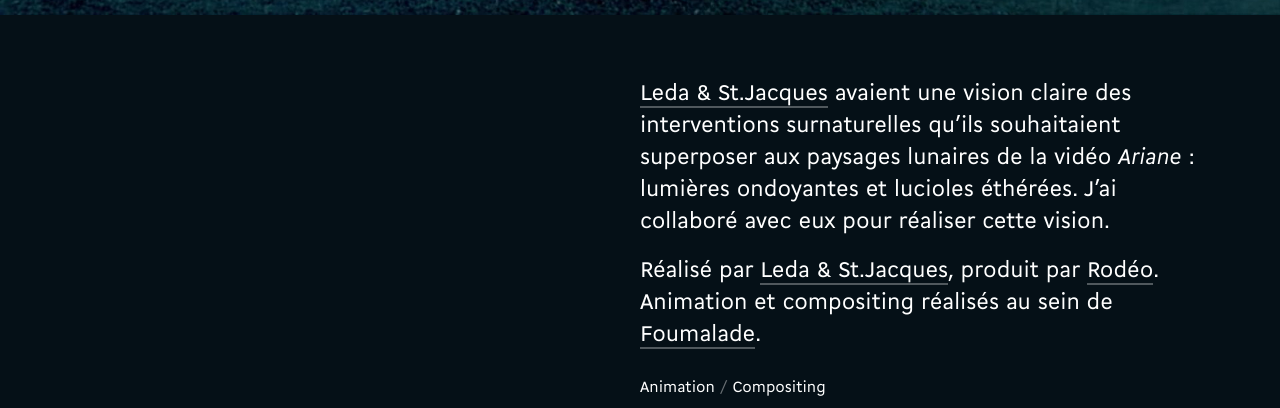
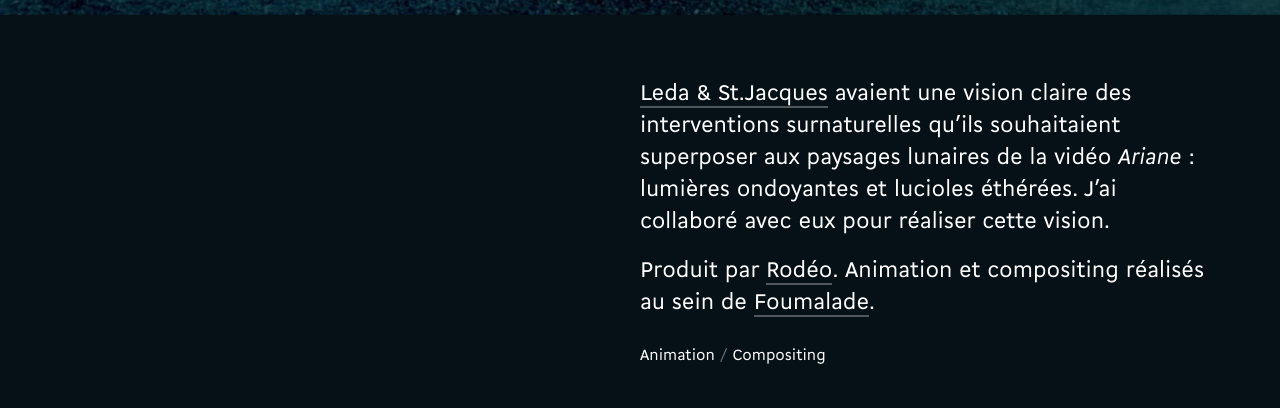
Before and after one commit to etienne/etienne, a Jekyll site: the page built from _projects-fr/ariane.html, in a window 1280 px wide and 900 px high, scrolled down 852 px, cut to the strip 0-408 px from the top of the window. Built offline with Jekyll 4.4.1, drawn with Linux system fonts in a browser that asks for light colours; comment, search, counter and statistics services are not loaded.

Commit message:
Corrige le lien Leda & St.Jacques

```diff
--- a/_projects-en/ariane.html
+++ b/_projects-en/ariane.html
@@ -13,7 +13,7 @@
 
 <section>
   <div class="text">
-    <p><a href="http://rodeoproduction.com/en/#/artists/ledastjacques">Leda &amp; St.Jacques</a> had a clear vision of the dreamlike visual effects they wanted to conjure alongside the otherworldly set and costume design of their video <em>Ariane</em>: pulsating lights and swarms of ethereal fireflies. I collaborated closely with them to bring that vision to life.</p>
+    <p><a href="http://rodeoproduction.com/en/artists/ledastjacques/">Leda &amp; St.Jacques</a> had a clear vision of the dreamlike visual effects they wanted to conjure alongside the otherworldly set and costume design of their video <em>Ariane</em>: pulsating lights and swarms of ethereal fireflies. I collaborated closely with them to bring that vision to life.</p>
     <p>Produced by <a href="http://rodeoproduction.com/en/">Rodeo</a>. Animation and compositing work done as part of the <a href="http://www.foumalade.org/projects">Foumalade</a> collective.</p>
     {% include tags.html %}
   </div>
--- a/_projects-fr/ariane.html
+++ b/_projects-fr/ariane.html
@@ -13,8 +13,8 @@
 
 <section>
   <div class="text">
-    <p><a href="http://rodeoproduction.com/fr/#/artists/ledastjacques">Leda&nbsp;&amp;&nbsp;St.Jacques</a> avaient une vision claire des interventions surnaturelles qu’ils souhaitaient superposer aux paysages lunaires de la vidéo <em>Ariane</em>&nbsp;: lumières ondoyantes et lucioles éthérées. J’ai collaboré avec eux pour réaliser cette vision.</p>
-    <p>Réalisé par <a href="http://rodeoproduction.com/#/artists/ledastjacques">Leda &amp; St.Jacques</a>, produit par <a href="http://rodeoproduction.com/fr/">Rodéo</a>. Animation et compositing réalisés au sein de <a href="http://foumalade.org">Foumalade</a>.</p>
+    <p><a href="http://rodeoproduction.com/artistes/ledastjacques/">Leda&nbsp;&amp;&nbsp;St.Jacques</a> avaient une vision claire des interventions surnaturelles qu’ils souhaitaient superposer aux paysages lunaires de la vidéo <em>Ariane</em>&nbsp;: lumières ondoyantes et lucioles éthérées. J’ai collaboré avec eux pour réaliser cette vision.</p>
+    <p>Produit par <a href="http://rodeoproduction.com/fr/">Rodéo</a>. Animation et compositing réalisés au sein de <a href="http://foumalade.org">Foumalade</a>.</p>
     {% include tags.html %}
   </div>
 </section>
```
